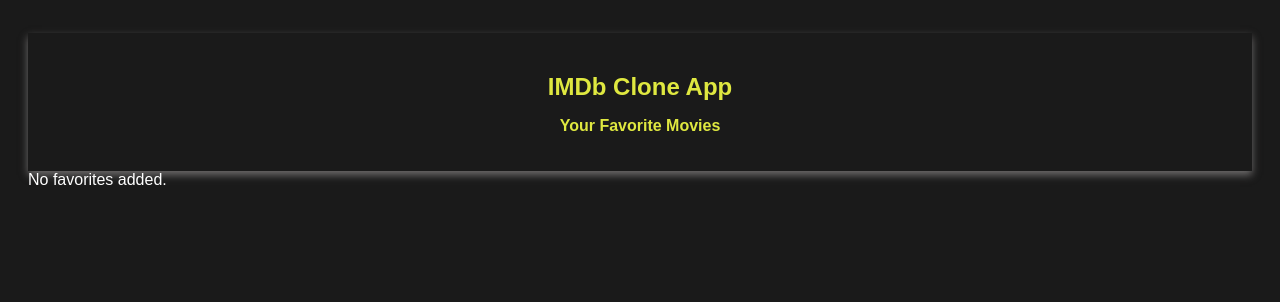
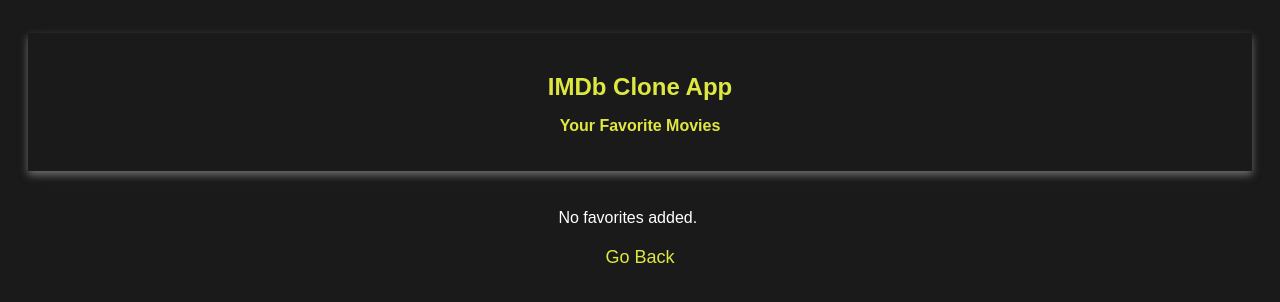
Before and after one commit to Ayushjaiswal2000/IMDB-clone-app, a plain HTML site: page favorites.html in a window 1280 px wide. Drawn offline with Linux system fonts and the light colour scheme.

Commit message:
Final Commit

```diff
--- a/Favorites/favorites.css
+++ b/favorites.css
@@ -25,10 +25,27 @@ body {
 
 
   }
-  .favorites-container{
-    display: flex !important;
-    justify-content: center !important;
-    /* text-align: center; */
+  #favorites-container{
+    margin-top: 20px;
+    width: 70%;
+    margin-left: 14%;
+    flex-wrap: wrap;
+    display: flex;
+    justify-content: center;
+    text-align: center;
+
+  }
+
+  .remove-from-favorites-btn{
+    margin-top: 10px;
+    padding: 8px 12px;
+    font-size: 14px;
+    background-color: #ff0000; /* Blue color for the button */
+    color: white;
+    border: none;
+    border-radius: 5px;
+    cursor: pointer;
+    transition: background-color 0.3s;
   }
 
   .card {
@@ -91,3 +108,12 @@ body {
     font-style: italic;
     color: #888;
   }
+
+  .go-back {
+    display: block;
+    text-align: center;
+    margin-top: 20px;
+    text-decoration: none;
+    color: #dfe840;
+    font-size: 18px;
+}
--- a/Favorites/favorites.html
+++ b/favorites.html
@@ -13,6 +13,7 @@
     </div>
 
     <div id="favorites-container"></div>
+    <a href="#" class="go-back" onclick="goBack()">Go Back</a>
     <script src="favorites.js"></script>
 </body>
 </html>
--- a/Favorites/favorites.js
+++ b/favorites.js
@@ -30,7 +30,7 @@
 
         const removeBtn = document.createElement('button');
         removeBtn.classList.add('remove-from-favorites-btn');
-        removeBtn.textContent = 'Remove from Favorites';
+        removeBtn.textContent = 'Remove';
 
         // Add event listener for the "Remove from Favorites" button
         removeBtn.addEventListener('click', () => {
@@ -46,7 +46,7 @@
         favoritesContainer.appendChild(card);
       });
     } else {
-      favoritesContainer.innerHTML = 'No favorites added.';
+      favoritesContainer.innerHTML = '<br>No favorites added.';
     }
   }
 
@@ -63,3 +63,9 @@
     // Update the UI to reflect the changes
     updateFavoritesUI();
   }
+
+
+  function goBack() {
+    // Redirect to the index page
+    window.location.href = 'index.html';
+  }
```
Also changed, not shown: details.css (renamed from Details/details.css), details.html (renamed from Details/details.html), details.js (renamed from Details/details.js).
